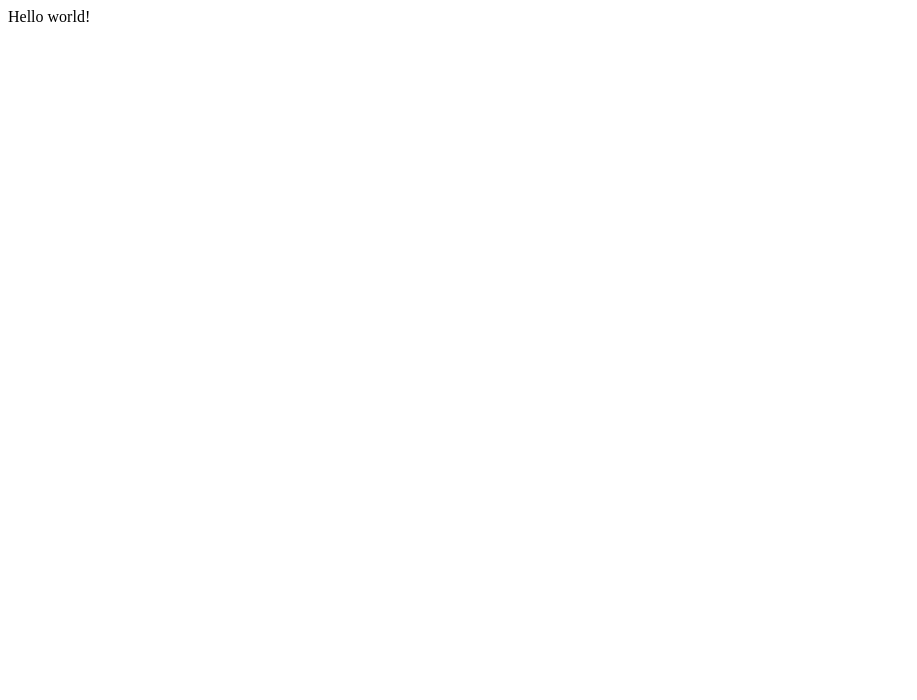
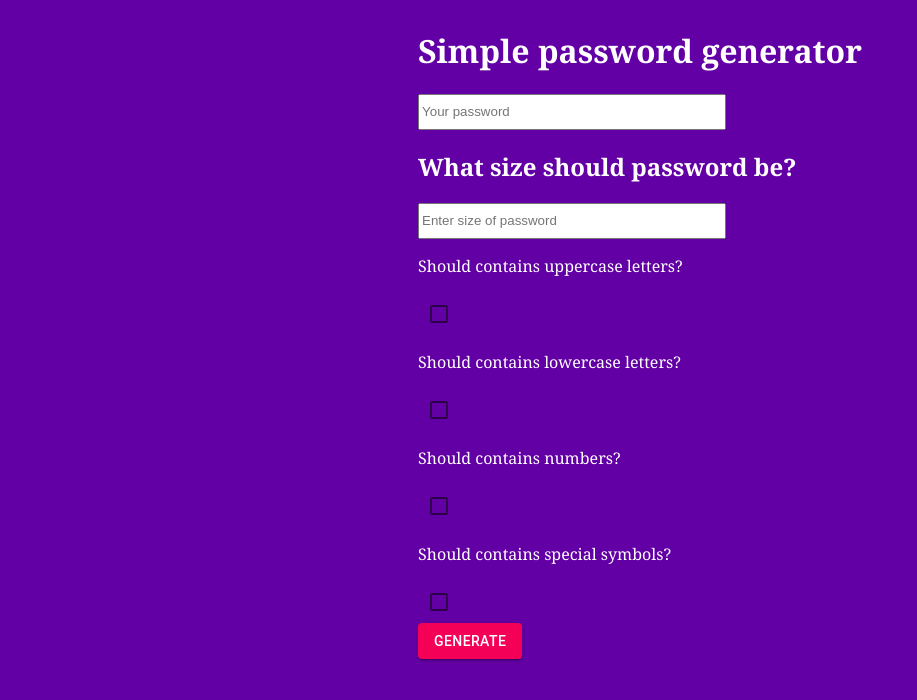
Before and after one commit to Slavus54/password-simple-gen, a Gatsby site: page / in a window 1280 px wide. Shown: the whole page, without its empty margins (0-917 px from the left). Built offline with nearby package versions, Linux system fonts and the light colour scheme; Gatsby itself is replaced by a stand-in of ours.

Commit message:
first commit

```diff
--- a/package.json
+++ b/package.json
@@ -14,7 +14,10 @@
     "test": "echo \"Write tests! -> https://gatsby.dev/unit-testing\" && exit 1"
   },
   "dependencies": {
+    "@material-ui/core": "^4.11.0",
+    "axios": "^0.20.0",
     "gatsby": "^2.24.66",
+    "jotai": "^0.8.1",
     "react": "^16.12.0",
     "react-dom": "^16.12.0"
   },
--- /dev/null
+++ b/src/components/App.js
@@ -0,0 +1,11 @@
+import React from 'react'
+
+const App = () => {
+    return (
+        <div>
+
+        </div>
+    )
+}
+
+export default App
--- /dev/null
+++ b/src/components/Nav.css
@@ -0,0 +1,17 @@
+body {
+    background-color:rgb(99, 0, 165);
+    color: white
+}
+a {
+    text-decoration: none;
+    font-size: 24px;
+    font-weight: 300;
+    color: white
+}
+.menu {
+    position: relative;
+    display: flex;
+    flex-direction: row;
+    justify-content: space-around;
+    width: 100%;
+}
--- /dev/null
+++ b/src/components/Nav.js
@@ -0,0 +1,16 @@
+import React from 'react'
+import {MenuList, MenuItem} from '@material-ui/core';
+import './Nav.css'
+
+const Nav = () => {
+    return (
+        <MenuList className="menu">
+            <MenuItem>
+                <a href="/">Main</a>
+            </MenuItem>
+
+        </MenuList>
+    )
+}
+
+export default Nav
--- /dev/null
+++ b/src/components/SimpleGen.css
@@ -0,0 +1,18 @@
+@import url('https://fonts.googleapis.com/css2?family=Noto+Serif:wght@400;700&display=swap');
+
+.simple-gen {
+    position: relative;
+    display: flex;
+    justify-content: center;
+    font-family: 'Noto Serif', serif;
+}
+
+.simple-orient {
+    flex-direction: column;
+}
+
+.simple-inp {
+    width: 300px;
+    height: 30px;
+    color:rgb(99, 0, 165);
+}
--- /dev/null
+++ b/src/components/SimpleGen.js
@@ -0,0 +1,69 @@
+import React, {useState, useEffect} from 'react'
+import {Button, TextField, Checkbox} from '@material-ui/core'
+import './SimpleGen.css'
+
+const SimpleGen = () => {
+    const [len, setLen] = useState(null)
+    const [value, setValue] = useState(null)
+    let lowCase = "abcdefghijklmnopqrstuvxyz";
+    let upCase = "ABCDEFGHIJKLMNOPQRSTUVXYZ";
+    let Numbers = "0123456789";
+    let SpecialChar = "$&(-*+[]@#^)%_!?№";
+    const geterateX = () => {
+        const upper = document.getElementById('upper')
+        const lower = document.getElementById('lower')
+        const num = document.getElementById('num')
+        const sym = document.getElementById('sym')
+        let newLower = lowCase.split('')
+        let newUpper = upCase.split('')
+        let newNum = Numbers.split('')
+        let newSym = SpecialChar.split('')
+        let xs = []
+
+        if (upper.checked === true) {
+            xs.push(newLower[Math.floor(Math.random() * lowCase.length)])
+        }
+        if (lower.checked === true) {
+            xs.push(newUpper[Math.floor(Math.random() * upCase.length)])
+        }
+        if (num.checked === true) {
+            xs.push(newNum[Math.floor(Math.random() * Numbers.length)])
+        }
+        if (sym.checked === true) {
+            xs.push(newSym[Math.floor(Math.random() * SpecialChar.length)])
+        }
+        return xs[Math.floor(Math.random() * xs.length)]
+    }
+    const onGen = () => {
+        const upper = document.getElementById('upper')
+        let res = ''
+
+        for (let i = 0; i < parseInt(len); i++) {
+            res += geterateX()
+        }
+        setValue(res)
+    }
+    return (
+        <div className="simple-gen">
+            <div className="simple-orient">
+            <h1>Simple password generator</h1>
+            <input value={value} className="simple-inp" placeholder="Your password"/>
+            <h2>What size should password be?</h2>
+            <input value={len} onChange={(e) => setLen(e.target.value)} className="simple-inp" placeholder="Enter size of password" />
+            <div>
+                <p>Should contains uppercase letters?</p>
+                <Checkbox id="upper" />
+                <p>Should contains lowercase letters?</p>
+                <Checkbox id="lower" />
+                <p>Should contains numbers?</p>
+                <Checkbox id="num" />
+                <p>Should contains special symbols?</p>
+                <Checkbox id="sym" /><br />
+                <Button onClick={onGen} variant="contained" color="secondary">GENERATE</Button>
+            </div>
+            </div>
+        </div>
+    )
+}
+
+export default SimpleGen
--- a/src/pages/index.js
+++ b/src/pages/index.js
@@ -1,5 +1,12 @@
-import React from "react"
+import React from 'react'
+import App from '../components/App'
+import Nav from '../components/Nav'
+import SimpleGen from '../components/SimpleGen'
 
 export default function Home() {
-  return <div>Hello world!</div>
+  return (
+    <div>
+        <SimpleGen />
+    </div>
+  )
 }
```
Also changed, not shown: 2 other files.
